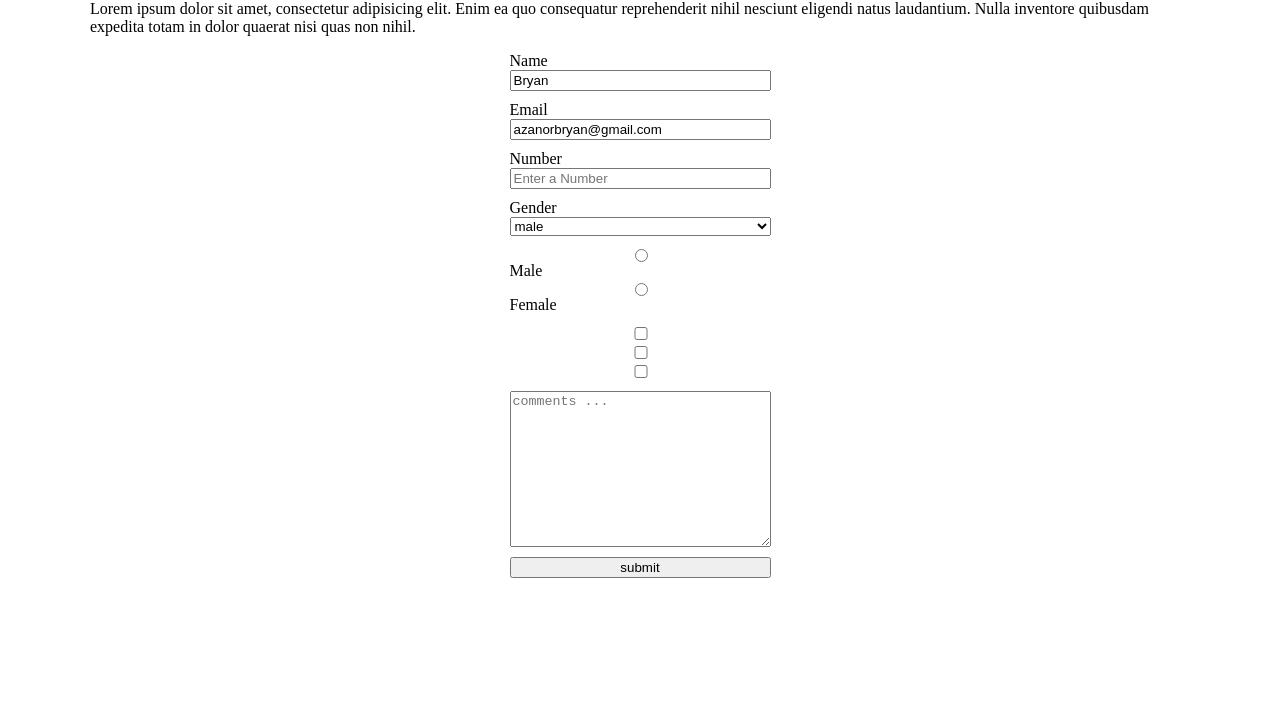
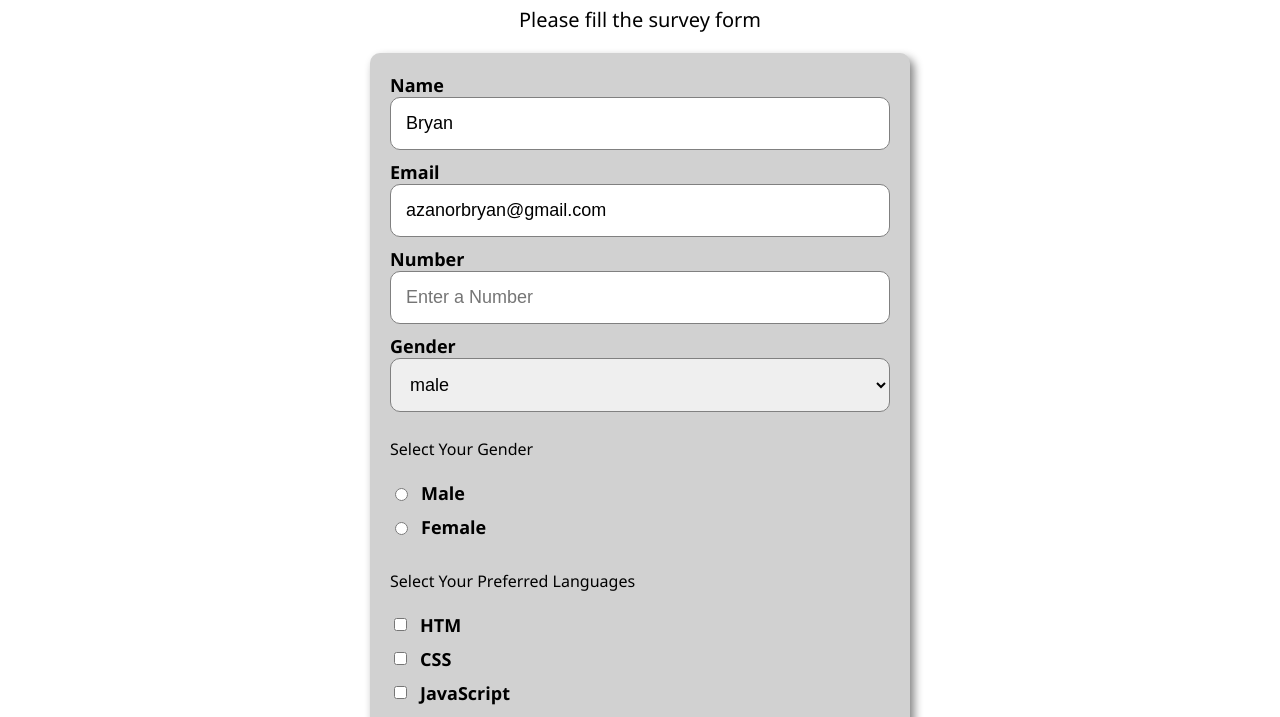
Before and after one commit to bybuk/demo_project, a plain HTML site: page index.html in a window 1280 px wide. Shown: the part 80-797 px from the top of the page. Drawn offline with Linux system fonts and the light colour scheme.

Commit message:
style form complete

```diff
--- a/css/style.css
+++ b/css/style.css
@@ -1,3 +1,9 @@
+body {
+    /* background: #a5a5a5;
+    color: #fff; */
+    font-family: "Segoe UI", Tahoma, Geneva, Verdana, sans-serif;
+}
+
 .container {
     max-width: 1100px;
     margin: 0 auto;
@@ -6,13 +12,84 @@
 h1 {
     text-align: center;
 }
-.flex{
+
+#description {
+    text-align: center;
+    font-size: 20px;
+}
+.flex {
     display: flex;
     flex-direction: column;
     margin-bottom: 10px;
 }
 
-.form-container{
+.form-container {
     display: flex;
     justify-content: center;
 }
+
+form {
+    box-sizing: border-box;
+    padding: 20px;
+    background-color: #d1d1d1;
+    border-radius: 10px;
+    box-shadow: 4px 5px 10px gray;
+    overflow: hidden;
+}
+
+label {
+    font-size: 18px;
+    font-weight: bold;
+}
+
+.input-group {
+    display: flex;
+    align-items: center;
+    margin: 5px 0;
+}
+
+.input-group label {
+    margin-left: 10px;
+}
+
+input[type="text"],
+input[type="number"],
+input[type="email"],
+select,
+textarea {
+    border: 1px solid gray;
+    padding: 15px;
+    border-radius: 10px;
+    width: 500px;
+    box-sizing: border-box;
+    font-size: 18px;
+}
+
+#submit {
+    padding: 15px;
+    border-radius: 10px;
+    width: 500px;
+    border: none;
+    background: #236272;
+    color: #fff;
+    font-size: 18px;
+    font-weight: bold;
+    cursor: pointer;
+    transition: all 0.4s ease-in-out;
+}
+
+#submit:hover {
+    background: #3495ad;
+    scale: 1.1;
+}
+
+@media (max-width: 768px) {
+    input[type="text"],
+    input[type="number"],
+    input[type="email"],
+    select,
+    #submit,
+    textarea {
+        width: 95%;
+    }
+}
--- a/index.html
+++ b/index.html
@@ -3,6 +3,8 @@
   <head>
     <meta charset="UTF-8">
     <title>Fork Me! FCC: Test Suite Template</title>
+    <meta http-equiv="X-UA-Compatible" content="IE=edge">
+    <meta name="viewport" content="width=device-width, initial-scale=1.0">
     <link rel="stylesheet" href="css/style.css">
   </head>
 
@@ -10,7 +12,7 @@
     <script src="https://cdn.freecodecamp.org/testable-projects-fcc/v1/bundle.js"></script>
     <div class="container">
       <h1 id="title">Survey Form</h1>
-      <p id="description">Lorem ipsum dolor sit amet, consectetur adipisicing elit. Enim ea quo consequatur reprehenderit nihil nesciunt eligendi natus laudantium. Nulla inventore quibusdam expedita totam in dolor quaerat nisi quas non nihil.</p>
+      <p id="description">Please fill the survey form</p>
       <div class="form-container">
 
         <form action="" id="survey-form">
@@ -35,15 +37,30 @@
           </select>
         </div>
         <div class="flex">
-          <input type="radio" name="gender" id="male" value="Male">
-          <label for="male">Male</label>
-          <input type="radio" name="gender" id="female" value="Female">
-          <label for="female">Female</label>
+          <p>Select Your Gender</p>
+          <div class="input-group">
+            <input type="radio" name="gender" id="male" value="Male">
+            <label for="male">Male</label>
+          </div>
+          <div class="input-group">
+            <input type="radio" name="gender" id="female" value="Female">
+            <label for="female">Female</label>
+          </div>
         </div>
         <div class="flex">
-          <input type="checkbox" name="options" id="" value="option 1">
-          <input type="checkbox" name="options" id="" value="option 2">
-          <input type="checkbox" name="options" id="" value="option 3">
+          <p>Select Your Preferred Languages</p>
+          <div class="input-group">
+            <input type="checkbox" name="options" id="html" value="html">
+            <label for="html">HTM</label>
+          </div>
+          <div class="input-group">
+            <input type="checkbox" name="options" id="css" value="css">
+            <label for="css">CSS</label>
+          </div>
+          <div class="input-group">
+            <input type="checkbox" name="options" id="js" value="js">
+            <label for="js">JavaScript</label>
+          </div>
         </div>
         <div class="flex">
           <textarea name="comments" id="comments" cols="30" rows="10" placeholder="comments ..."></textarea>
```
